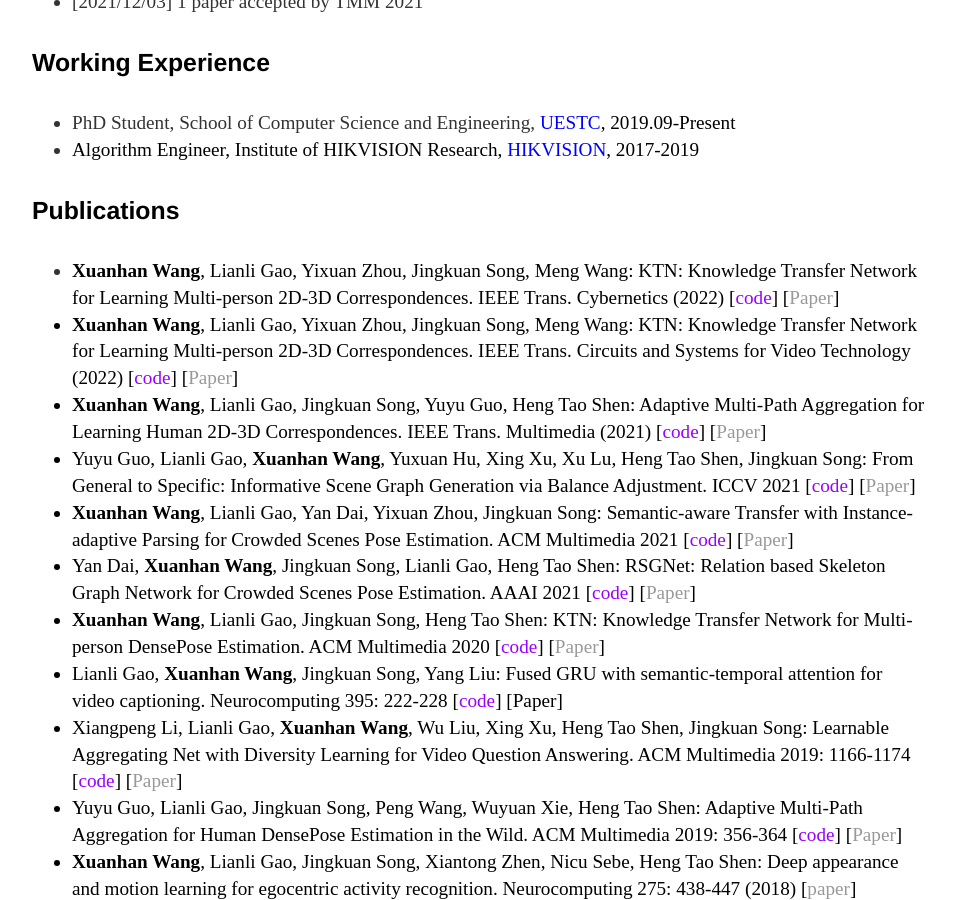
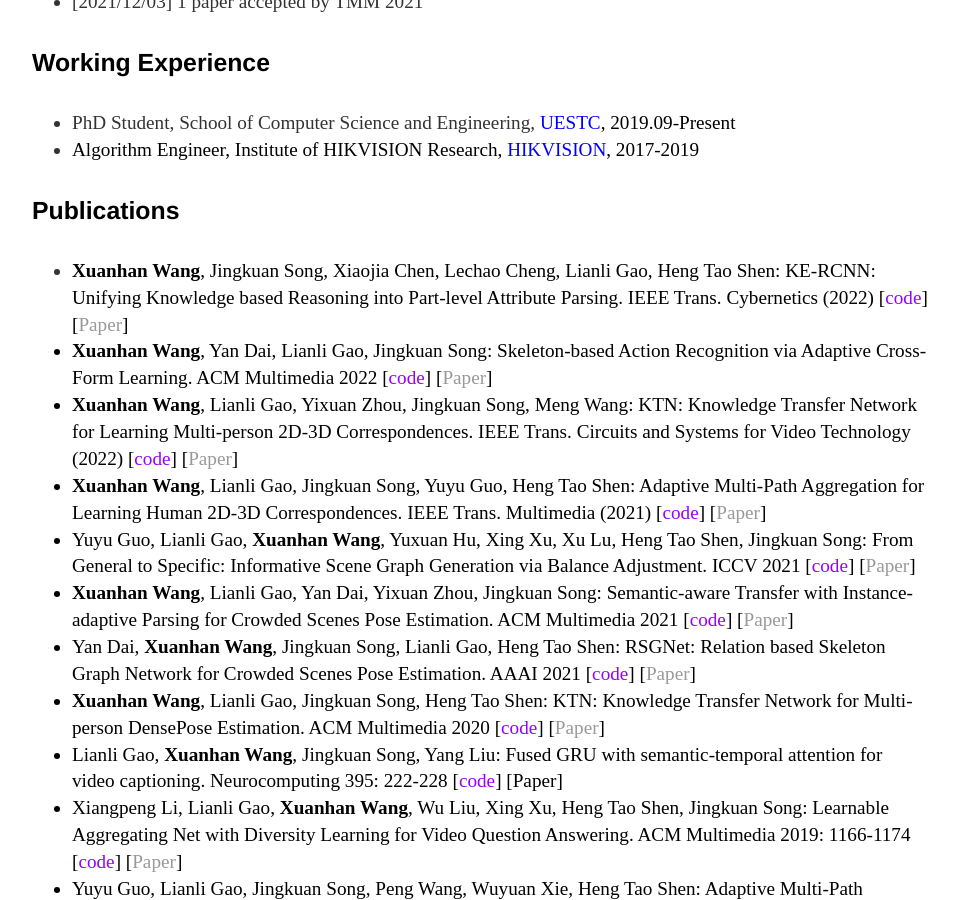
Before and after one commit to cfm-wxh/xuanhanwang.github.io, a Jekyll site: the page built from index.html, in a window 1280 px wide and 900 px high, scrolled down 814 px. Shown: the whole window, without its empty margins (160-1118 px from the left). Built offline with Jekyll 4.4.1, drawn with Linux system fonts in a browser that asks for light colours.

Commit message:
Update index.html

```diff
--- a/index.html
+++ b/index.html
@@ -48,7 +48,8 @@
 
 <h4>Publications</h4>
 	<ul>
-		<li><font ><font color="#000000"><b><font color="#000000">Xuanhan Wang</b><font color="#000000">, Lianli Gao, Yixuan Zhou, Jingkuan Song, Meng Wang: KTN: Knowledge Transfer Network for Learning Multi-person 2D-3D Correspondences. IEEE Trans. Cybernetics (2022) [</font><a href="https://github.com/JosonChan1998/KE-RCNN" rel="nofollow"><font color="#9900ff">code</font></a><font color="#000000">] [<a href="https://arxiv.org/abs/2206.10146" rel="nofollow">Paper</a>]</font></font></li>
+		<li><font ><font color="#000000"><b><font color="#000000">Xuanhan Wang</b><font color="#000000">, Jingkuan Song, Xiaojia Chen, Lechao Cheng, Lianli Gao, Heng Tao Shen: KE-RCNN: Unifying Knowledge based Reasoning into Part-level Attribute Parsing. IEEE Trans. Cybernetics (2022) [</font><a href="https://github.com/JosonChan1998/KE-RCNN" rel="nofollow"><font color="#9900ff">code</font></a><font color="#000000">] [<a href="https://arxiv.org/abs/2206.10146" rel="nofollow">Paper</a>]</font></font></li>
+		<li><font ><font color="#000000"><b><font color="#000000">Xuanhan Wang</b><font color="#000000">, Yan Dai, Lianli Gao, Jingkuan Song: Skeleton-based Action Recognition via Adaptive Cross-Form Learning. ACM Multimedia 2022 [</font><a href="https://github.com/stoa-xh91/ACFL" rel="nofollow"><font color="#9900ff">code</font></a><font color="#000000">] [<a href="https://arxiv.org/abs/2206.15085" rel="nofollow">Paper</a>]</font></font></li>
 		<li><font ><font color="#000000"><b><font color="#000000">Xuanhan Wang</b><font color="#000000">, Lianli Gao, Yixuan Zhou, Jingkuan Song, Meng Wang: KTN: Knowledge Transfer Network for Learning Multi-person 2D-3D Correspondences. IEEE Trans. Circuits and Systems for Video Technology (2022) [</font><a href="https://github.com/stoa-xh91/HumanDensePose" rel="nofollow"><font color="#9900ff">code</font></a><font color="#000000">] [<a href="" rel="nofollow">Paper</a>]</font></font></li>
 		<li><font ><font color="#000000"><b><font color="#000000">Xuanhan Wang</b><font color="#000000">, Lianli Gao, Jingkuan Song, Yuyu Guo, Heng Tao Shen: Adaptive Multi-Path Aggregation for Learning Human 2D-3D Correspondences. IEEE Trans. Multimedia (2021) [</font><a href="https://github.com/stoa-xh91/AMANet-pytorch" rel="nofollow"><font color="#9900ff">code</font></a><font color="#000000">] [<a href="" rel="nofollow">Paper</a>]</font></font></li>
 		<li>Yuyu Guo, Lianli Gao, <font ><font color="#000000"><b><font color="#000000">Xuanhan Wang</b><font color="#000000">, Yuxuan Hu, Xing Xu, Xu Lu, Heng Tao Shen, Jingkuan Song: From General to Specific: Informative Scene Graph Generation via Balance Adjustment. ICCV 2021 [</font><a href="" rel="nofollow"><font color="#9900ff">code</font></a><font color="#000000">] [<a href="https://arxiv.org/abs/2108.13129" rel="nofollow">Paper</a>]</font></font></li>
```
